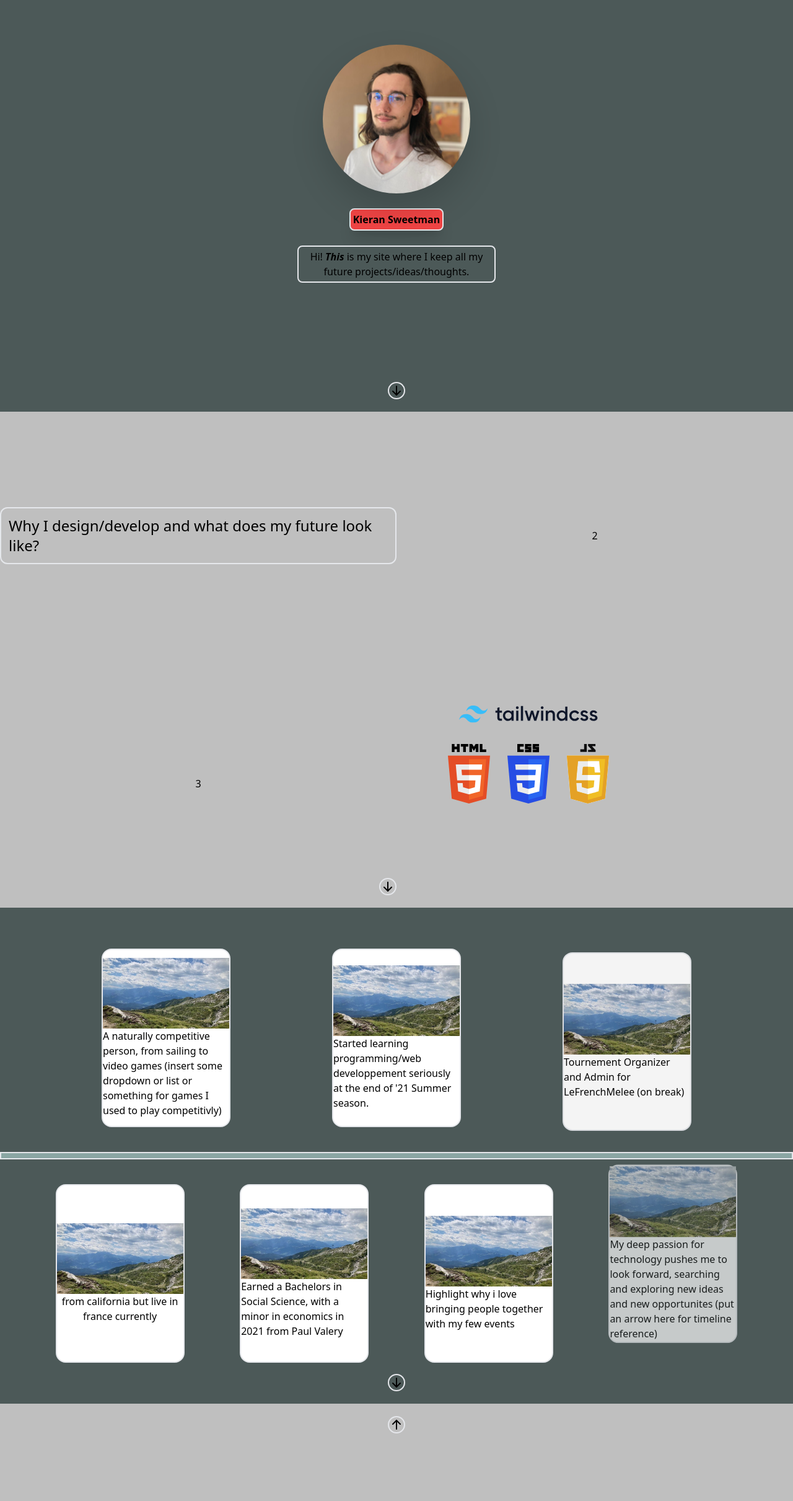
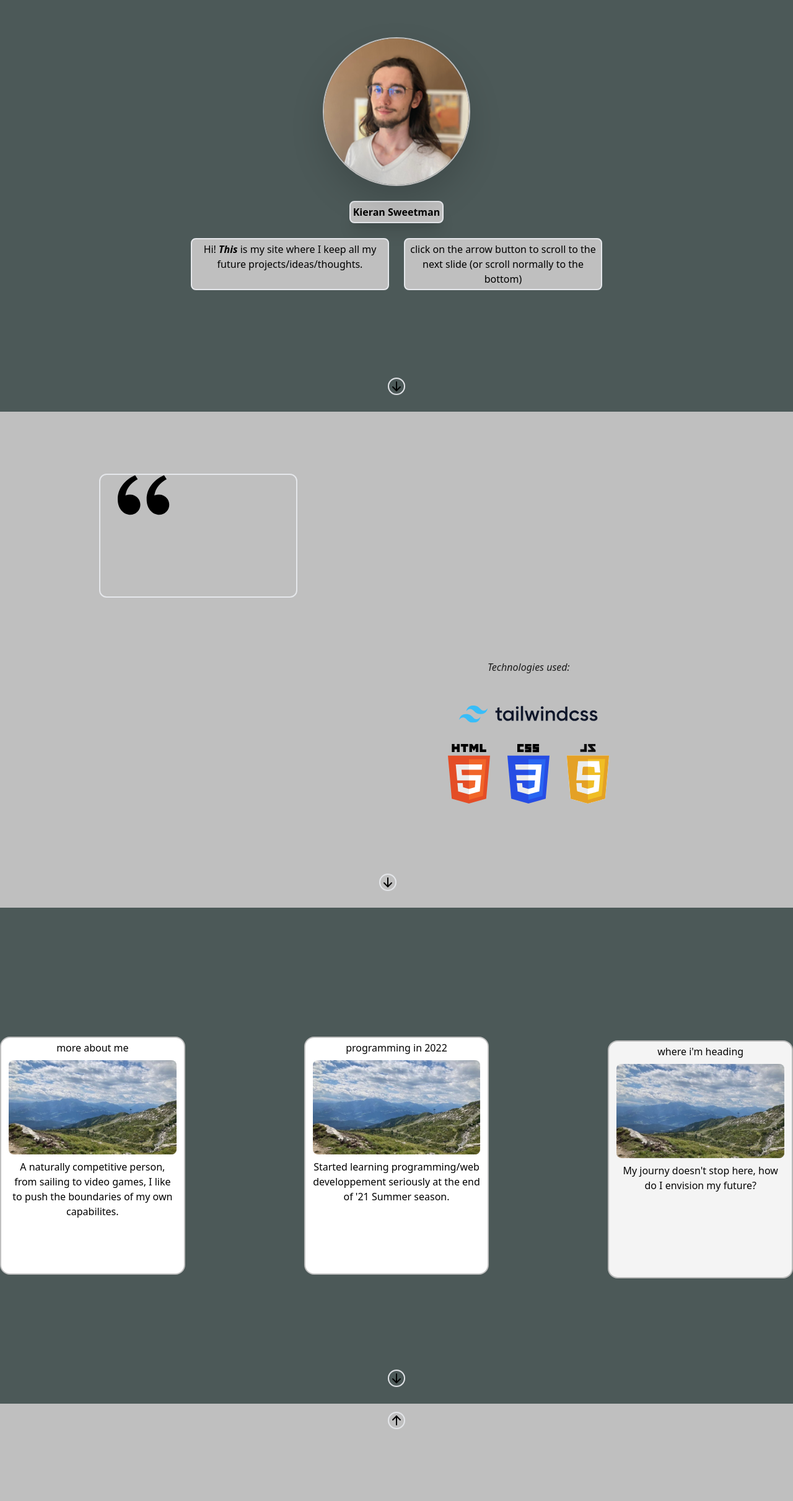
Before and after one commit to kieransweetman/portfolio, a plain HTML site: page index.html in a window 1280 px wide. Shown: the part 136-2557 px from the top of the page at 62% size. Drawn offline with nearby package versions, Linux system fonts and the light colour scheme; no server answers; a web font is replaced by a local one.

Commit message:
added quote generator and card flip logic (ntf)

```diff
--- a/index.html
+++ b/index.html
@@ -1,8 +1,9 @@
 
 
 <!DOCTYPE html>
-
-
+<!--
+to do:
+hide scroll buttons when no longer in view and slowly fade in once they are -->
 
 
 
@@ -28,7 +29,7 @@
     <script src="./portfolio/node_modules/aos/dist/aos.js"></script>
 
     <!-- scripts -->
-    <script type="module" src="./portfolio/scripts/script.js" defer></script>
+    <script  src="./portfolio/scripts/script.js" defer></script>
 
 
 
@@ -51,44 +52,50 @@
         <div class=" scroll-smooth h-screen" >
             <!-- sectino 1 -->
                 <div id="content" name='1'  class=" scroll-smooth flex  h-screen  flex-col justify-center items-center bg-[#4C5958]" >
-                    <img data-aos = "fade-up" data-aos-delay = "250" data-aos-duration="800" class=" m-3 h-60 rounded-full drop-shadow-2xl "  src="./portfolio/images/pplinkedin.png" alt="profile-picture" >
-                    <p data-aos = "fade-in" data-aos-delay = "1250" data-aos-duration = "900" class=" m-3 py-1 px-1 w-50 rounded-lg bg-red-500 shadow-xl h-50 border-2"><strong>Kieran Sweetman</strong></p>
-                    <p  data-aos = 'fade-up' data-aos-delay = "1950" data-aos-duration="1000" class="py-1 px-1 m-3 text-center w-80 rounded-lg border-2">
-                        Hi! <em><strong>This</strong></em> is my site where I keep all my future projects/ideas/thoughts.
-                    </p>
-                    <input class="absolute bottom-0 mb-5 border-2 rounded-full" type="image" src="./portfolio/images/svg/arrow-down.svg" id="tab" name="1">
+                    <img data-aos = "fade-up" data-aos-delay = "250" data-aos-duration="800" class=" m-3 h-60 rounded-full drop-shadow-2xl border-[#BFBFBF] border-2 "  src="./portfolio/images/pplinkedin.png" alt="profile-picture" >
+                    <p data-aos = "fade-in" data-aos-delay = "1250" data-aos-duration = "900" class=" m-3 py-1 px-1 w-50 rounded-lg bg-[#BFBFBF] shadow-xl h-50 border-2"><strong>Kieran Sweetman</strong></p>
+                    <div class="flex flex-row">
+                        <p  data-aos = 'fade-up' data-aos-delay = "1950" data-aos-duration="1000" class="py-1 px-1 m-3 text-center w-80 rounded-lg border-2 bg-[#BFBFBF]">
+                            Hi! <em><strong>This</strong></em> is my site where I keep all my future projects/ideas/thoughts.
+                        </p>
+                        <p class="py-1 px-1 m-3 text-center w-80 rounded-lg border-2 bg-[#BFBFBF]" data-aos = 'fade-up' data-aos-delay = "1950" data-aos-duration="1000" >
+                            click on the arrow button to scroll to the next slide (or scroll normally to the bottom)
+                        </p>
+
+                    </div>
+
+                    <input class="absolute bottom-0 mb-5 border-2 rounded-full animate-bounce" type="image" src="./portfolio/images/svg/arrow-down.svg" id="tab" name="1">
                 </div>
 
             <!-- section 2 -->
                 <div id="content" name='2' class="scroll-smooth h-screen  bg-[#BFBFBF]  snap-center" >
-                    <div class="flex h-screen w-screen flex-wrap relative" id="second">
-                        <div  class="box-border h-1/2 w-1/2 flex items-center justify-center">
-                            <div class = " px-3 py-3 box-border border-2 rounded-xl flex items-center justify-center ">
-                                <p class="text-2xl">Why I design/develop and what does my future look like?</p>
+                    <div class="flex h-screen w-screen flex-wrap relative" id="">
+                        <div class=" relative  h-1/2 w-1/2 flex items-center justify-center">
+                            <div class="static flex flex-col px-5 h-1/2 w-1/2 border-2 gap-10 justify-center items-center text-center rounded-xl ">
+                                <img class = " h-28 absolute top-20 left-44 overflow-visible" src="./portfolio/images/svg/dq.svg" alt="doubleQuotes" srcset="">
+                                <em><p id="quote" class=""></p></em>
+
+                                <p id="author" class=" relative left-20 "></p>
                             </div>
                         </div>
 
-                        <div class="box-border h-1/2 w-1/2 flex items-center justify-center">
-                            2
+                        <div class=" relative  h-1/2 w-1/2 flex items-center justify-center">
+
                         </div>
                         <div class="box-border h-1/2 w-1/2 flex items-center justify-center">
-                            3
+
                         </div>
                         <div id = 'stack' class= "box-border h-1/3 w-1/3">
 
-                            <div id="frontend" class = "flex flex-shring flex-row flex-wrap-reverse w-50 justify-center  py-10 rounded-full ">
+                            <div id="frontend" class = " relative flex flex-shring flex-row flex-wrap-reverse w-50 justify-center  py-10 rounded-full ">
+                                <p class="absolute top-0 " data-aos="fade-in" data-aos-delay="1800" data-aos-duration = "1250"> <em>Technologies used:</em></p>
                                 <img data-aos ='flip-right' data-aos-delay='' data-aos-duration = "1250" class = " h-24 w-24" src="./portfolio/images/logos/HTML5.svg" alt="html 5 logo " >
                                 <img data-aos ='flip-right' data-aos-delay='250' data-aos-duration = "1250" class = "  h-24 w-24 "src="./portfolio/images/logos/css3.svg" alt="css logo" >
                                 <img data-aos ='flip-right' data-aos-delay='500' data-aos-duration = "1250"  class= " h-24 w-24" src="./portfolio/images/logos/javascript.svg" alt="js logo" >
                                 <img data-aos ='flip-right' data-aos-delay='750' data-aos-duration = "1250" class =" h-24 w-56" src="./portfolio/images/logos/tailwindcss-logotype.svg" alt="tailwindcss logo" >
                             </div>
-                            <!-- <div id="backend" class="flex flex-row mt-10 justify-center  py-10 rounded-full ">
-                                <img data-aos ='flip-left' data-aos-delay = "1000" data-aos-anchor='#frontend' data-aos-duration = "1250" class ="h-24 w-25" src="./portfolio/images/logos/python.svg" alt="python logo" >
-                                <img data-aos ='flip-left' data-aos-delay = "1250" data-aos-anchor='#frontend' data-aos-duration = "1250" class ="h-24 w-25" src="./portfolio/images/logos/django.svg" alt="django logo" >
-                            </div> -->
-
                         </div>
-                        <input class="absolute right-1/2 bottom-0 mb-5 border-2 rounded-full" type="image" src="./portfolio/images/svg/arrow-down.svg" id="tab" name="2">
+                        <input class="absolute right-1/2 bottom-0 mb-5 border-2 rounded-full animate-bounce" type="image" src="./portfolio/images/svg/arrow-down.svg" id="tab" name="2">
                     </div>
 
                 </div>
@@ -96,59 +103,84 @@
             <!-- section 3 -->
                 <div id="content" name='3' class="relative scroll-smooth flex f h-screen  flex-col justify-center items-center bg-[#4C5958] gap-10 snap-center" >
 
-                    <div class=" h-fit relative flex flex-row w-screen justify-evenly" >
+                    <div class=" h-fit relative flex flex-row w-screen justify-center gap-48" >
 
-                        <div class = ' rounded-2xl flex flex-col h-72 w-52  border-2 bg-white  items-center justify-center' id="timeline_info" data-aos="fade-up" data-aos-delay="600" data-aos-duration="1000" data-aos-easing="">
-                            <img  class = "h-fit" src="./portfolio/images/range.jpg" alt="">
-                            <p class = "flex-wrap ">
-                            A naturally competitive person, from sailing to video games (insert some dropdown or list or something for games I used to play competitivly)
-                            </p>
+                        <div class = ' px-3 rounded-2xl flex flex-col h-96 w-80  border-2 border-[#BFBFBF] bg-white  items-center justify-start' id="infoCards" data-aos="fade-up" data-aos-delay="600" data-aos-duration="1000" data-aos-easing="">
+                            <div class="flex flex-col items-center justify-center" id="front">
+                                <p class="mt-1 mb-2">more about me</p>
+                                <img  class = "h-fit rounded-lg" src="./portfolio/images/range.jpg" alt="">
+                                <p class = "text-center mt-2">
+                                A naturally competitive person, from sailing to video games, I like to push the boundaries of my own capabilites.
+                                </p>
+                            </div>
+                            <div class = "hidden" id="back" >
+                                <p class="backCardText">
+                                    this is a test
+                                </p>
+                            </div>
                         </div>
-                        <div class = ' rounded-2xl flex flex-col h-72 w-52  border-2 bg-white  items-center justify-center' id="timeline_info" data-aos="fade-up" data-aos-delay="1200" data-aos-duration="1000" data-aos-easing="">
-                            <img  class = "h-fit" src="./portfolio/images/range.jpg" alt="">
-                            <p>Started learning programming/web developpement seriously at the end of '21 Summer season.</p>
+                        <div class = ' px-3 rounded-2xl flex flex-col  h-96 w-80   border-2 border-[#BFBFBF] bg-white  items-center justify-start' id="infoCards" data-aos="fade-up" data-aos-delay="1200" data-aos-duration="1000" data-aos-easing="">
+                            <div class="flex flex-col items-center justify-center" id="front">
+                                <p class="mt-1 mb-2">programming in 2022</p>
+                                <img  class = "h-fit rounded-lg" src="./portfolio/images/range.jpg" alt="">
+                                <p class= "text-center mt-2">Started learning programming/web developpement seriously at the end of '21 Summer season.</p>
+                            </div>
+                            <div class = "hidden" id="back">
+                                <p class="backCardText">
+                                    this is a test
+                                </p>
+                            </div>
                         </div>
-                        <div class = ' rounded-2xl flex flex-col h-72 w-52  border-2 bg-white  items-center justify-center' id="timeline_info" data-aos="fade-up" data-aos-delay="1800" data-aos-duration="1000" data-aos-easing="">
-                            <img  class = "h-fit" src="./portfolio/images/range.jpg" alt="">
-                            <p>
-                                Tournement Organizer and Admin for LeFrenchMelee (on break)
-                            </p>
+                        <div class = 'px-3 rounded-2xl flex flex-col h-96 w-80  border-2 border-[#BFBFBF] bg-white  items-center justify-start' id="infoCards" data-aos="fade-up" data-aos-delay="1800" data-aos-duration="1000" data-aos-easing="">
+                            <div class="flex flex-col items-center justify-center" id="front">
+                                <p class="mt-1 mb-2">where i'm heading</p>
+                                <img  class = "h-fit rounded-lg" src="./portfolio/images/range.jpg" alt="">
+                                <p class= "text-center mt-2">
+                                    My journy doesn't stop here, how do I envision my future?
+                                </p>
+                            </div>
+                            <div class = "hidden" id="back">
+                                <p class="backCardText">
+                                    this is a test
+                                </p>
+                            </div>
+
                         </div>
                     </div>
 
 
-                    <div class = "flex w-screen h-3  mx-0 bg-[#8AA6A3] border-2 ">
+                    <!-- <div class = "flex w-screen h-3  mx-0 bg-[#8AA6A3] border-2 ">
 
                     </div>
 
                     <div class="flex flex-row w-screen justify-evenly items-center ">
-                        <div class = ' rounded-2xl flex flex-col h-72 w-52  border-2 bg-white  items-center justify-center' id="timeline_info" data-aos = 'fade-down' data-aos-delay="300" data-aos-duration="1000" data-aos-easing="-in-out">
+                        <div class = ' rounded-2xl flex flex-col h-72 w-64  border-2 border-[#BFBFBF] bg-white  items-center justify-center' id="infoCards" data-aos = 'fade-down' data-aos-delay="300" data-aos-duration="1000" data-aos-easing="-in-out">
                             <img  class = "h-fit" src="./portfolio/images/range.jpg" alt="">
                             <p class="text-center">from california but live in france currently</p>
                         </div>
-                        <div class = ' rounded-2xl flex flex-col h-72 w-52  border-2 bg-white  items-center justify-center' id="timeline_info" data-aos = 'fade-down' data-aos-delay="900" data-aos-duration="1500" data-aos-easing="ease-in-out">
+                        <div class = ' rounded-2xl flex flex-col h-72 w-64  border-2 border-[#BFBFBF] bg-white  items-center justify-center' id="infoCards" data-aos = 'fade-down' data-aos-delay="900" data-aos-duration="1500" data-aos-easing="ease-in-out">
                             <img  class = "h-fit" src="./portfolio/images/range.jpg" alt="">
                             <p>Earned a Bachelors in Social Science, with a minor in economics in 2021 from Paul Valery</p>
                         </div>
-                        <div class = ' rounded-2xl flex flex-col h-72 w-52  border-2 bg-white  items-center justify-center ' id="timeline_info" data-aos = 'fade-down' data-aos-delay="1500" data-aos-duration="1000" data-aos-easing="-in-out">
+                        <div class = ' rounded-2xl flex flex-col h-72 w-64  border-2 border-[#BFBFBF] bg-white  items-center justify-center ' id="infoCards" data-aos = 'fade-down' data-aos-delay="1500" data-aos-duration="1000" data-aos-easing="-in-out">
                             <img  class = "h-fit" src="./portfolio/images/range.jpg" alt="">
                             <p>Highlight why i love bringing people together with my few events</p>
 
                         </div>
-                        <div class = ' rounded-2xl flex flex-col h-72 w-52  border-2 bg-white  items-center justify-center' id="timeline_info" data-aos = 'fade-down' data-aos-delay="2100" data-aos-duration="1000" data-aos-easing="-in-out">
+                        <div class = ' rounded-2xl flex flex-col h-72 w-64  border-2 bg-white  items-center justify-center' id="infoCards" data-aos = 'fade-down' data-aos-delay="2100" data-aos-duration="1000" data-aos-easing="-in-out">
                             <img  class = "h-fit" src="./portfolio/images/range.jpg" alt="">
                             <p>My deep passion for technology pushes me to look forward, searching and exploring new ideas and new opportunites (put an arrow here for timeline reference)</p>
                         </div>
-                    </div>
+                    </div> -->
 
-                    <input class="absolute bottom-0 mb-5 border-2 rounded-full" type="image" src="./portfolio/images/svg/arrow-down.svg" id="tab" name = '3'>
+                    <input class="absolute bottom-0 mb-5 border-2 rounded-full animate-bounce" type="image" src="./portfolio/images/svg/arrow-down.svg" id="tab" name = '3'>
 
                 </div>
 
             <!-- section 4 -->
-                <div id="content" name='4' class="relative scroll-smooth h-screen  flex justify-center items-center bg-[#BFBFBF]">
-                        <input class="absolute top-0 mt-5 border-2 rounded-full" type = 'image' src="portfolio/images/svg/arrow-up.svg" id= "tab" name = '4' >
-                        <div id="card_cont" class = "bg-white h-3/5 w-2/6 flex flex-col rounded-2xl">
+                <div id="content" name='4' class="relative scroll-smooth h-screen  flex justify-center items-center bg-[#BFBFBF] ">
+                        <input class="absolute top-0 mt-5 border-2 rounded-full animate-bounce" type = 'image' src="portfolio/images/svg/arrow-up.svg" id= "tab" name = '4' >
+                        <div id="card_cont" class = "bg-white h-3/5 w-2/6 flex flex-col rounded-2xl border-[#4C5958] border-2">
 
 
                             <img  class="w-fit rounded-t-2xl" src="./portfolio/images/range.jpg" alt="Summer '20 Bonaduz Switzerland" id="swiss">
```
Also changed, not shown: portfolio/css/input.css (+13 -0 lines), portfolio/scripts/script.js (+50 -3 lines), portfolio/css/output.css, portfolio/images/svg/dq.svg (added).
